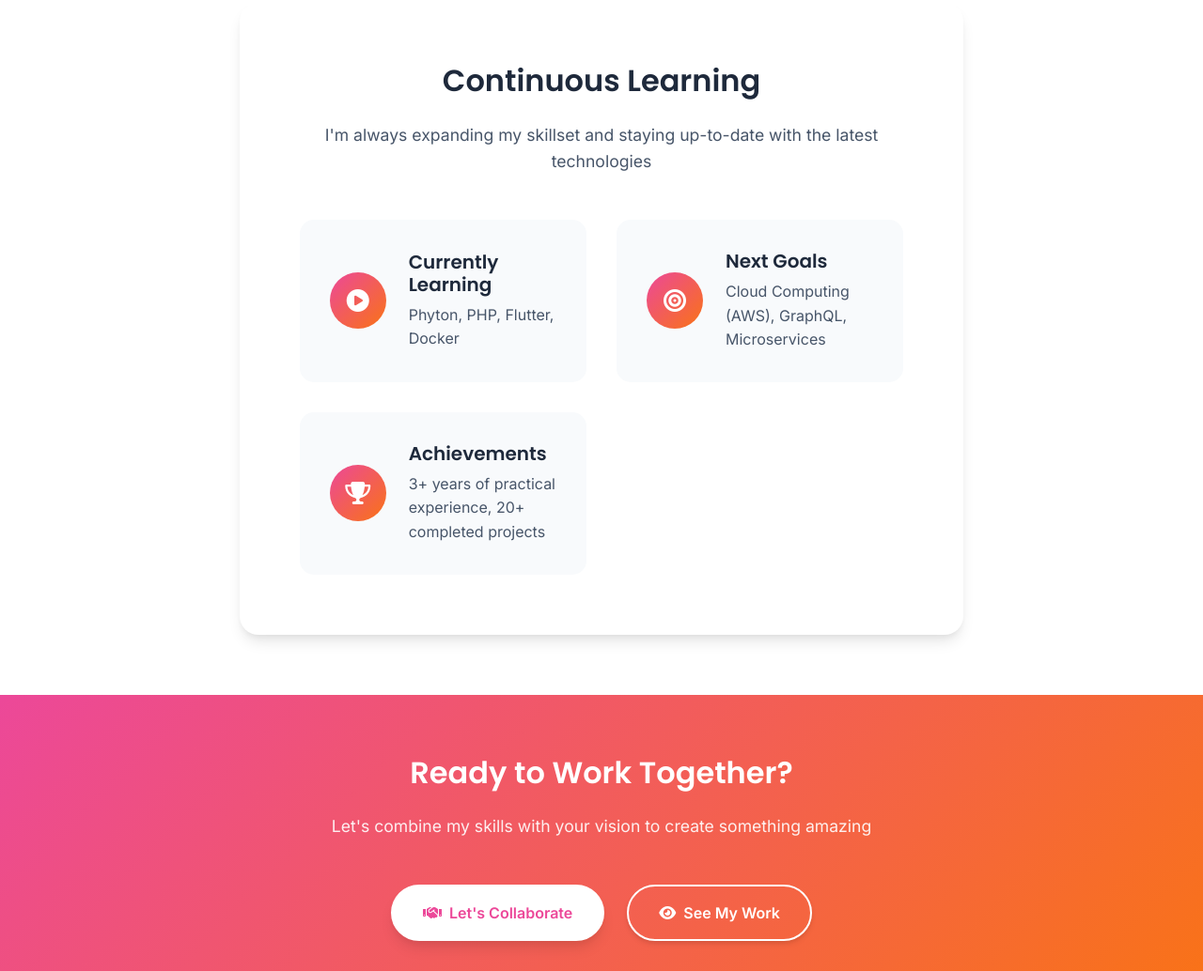
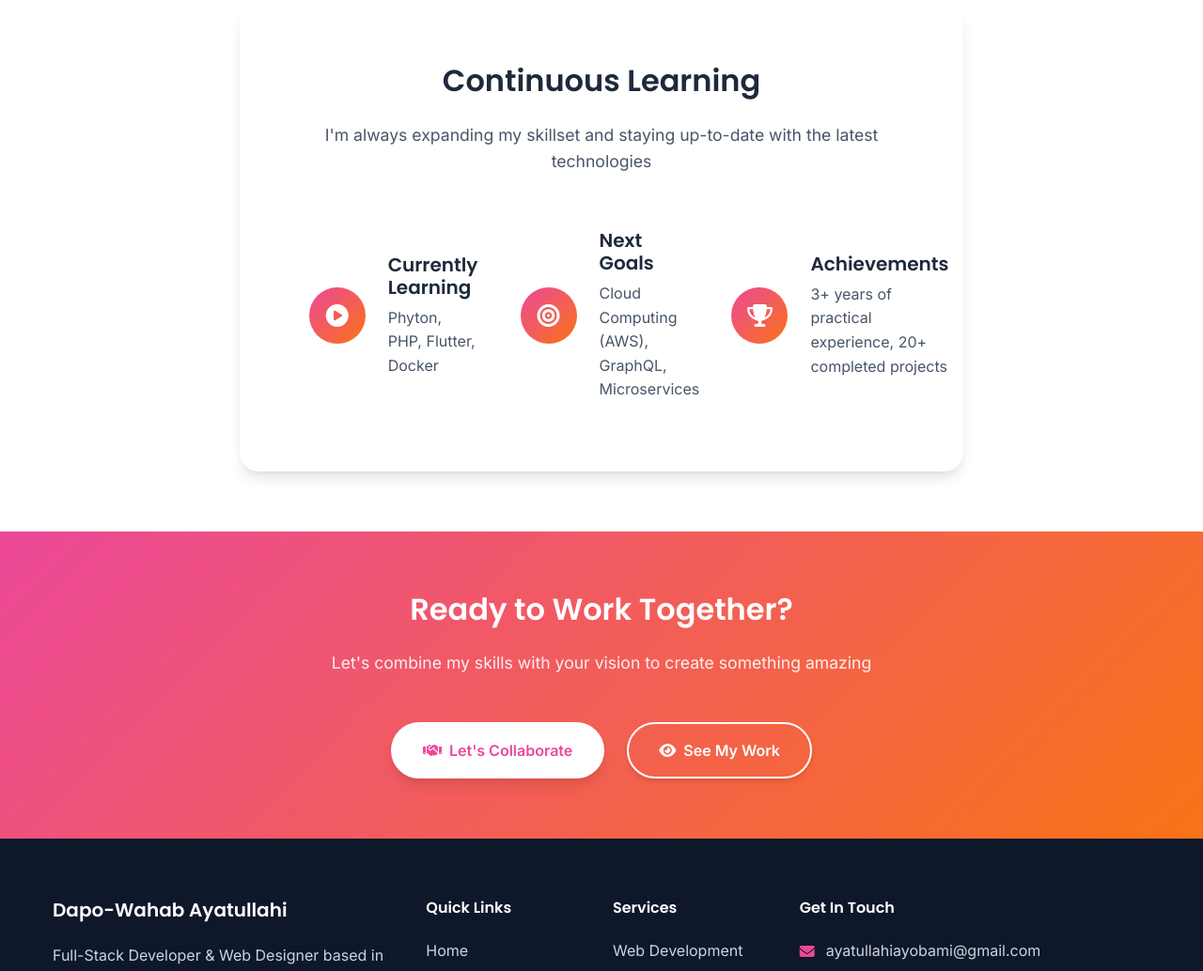
Before and after one commit to auxfresh/myportfolio, a plain HTML site: page skills.html in a window 1280 px wide. Shown: the part 3650-4684 px from the top of the page at 94% size. Drawn offline with nearby package versions, Linux system fonts and the light colour scheme.

Commit message:
Update style.css

```diff
--- a/css/style.css
+++ b/css/style.css
@@ -1214,7 +1214,7 @@ img {
 
 .learning-content {
     display: grid;
-    grid-template-columns: repeat(auto-fit, minmax(300px, 1fr));
+    grid-template-columns: repeat(auto-fit, minmax(1px, 1fr));
     gap: var(--spacing-xl);
 }
 
@@ -1223,9 +1223,9 @@ img {
     align-items: center;
     gap: var(--spacing-lg);
     text-align: left;
-    background: var(--light-gray);
-    padding: var(--spacing-xl);
-    border-radius: 15px;
+    background: white;
+    padding: 10px;
+    border-radius: 2px;
     transition: var(--transition-fast);
 }
 
```
